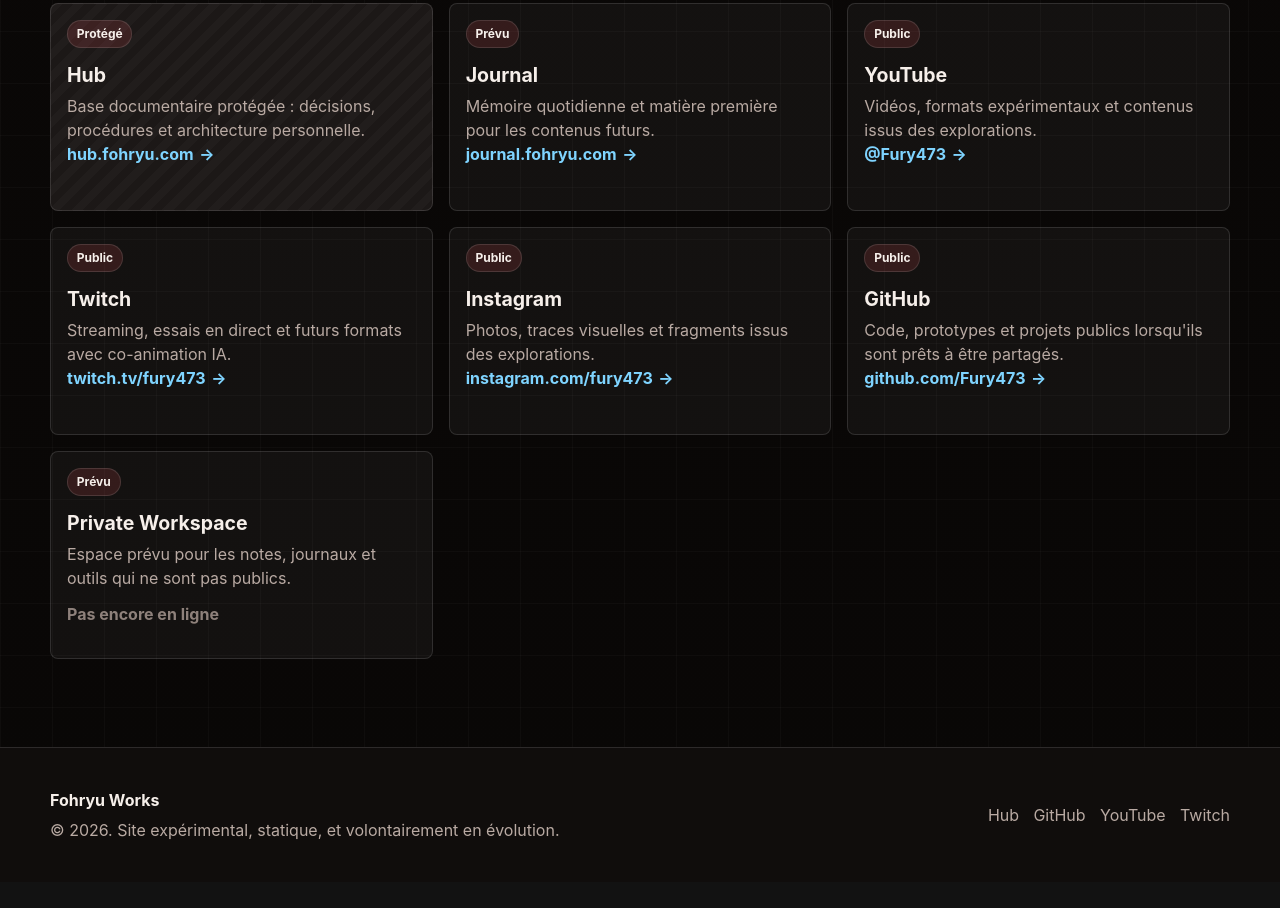
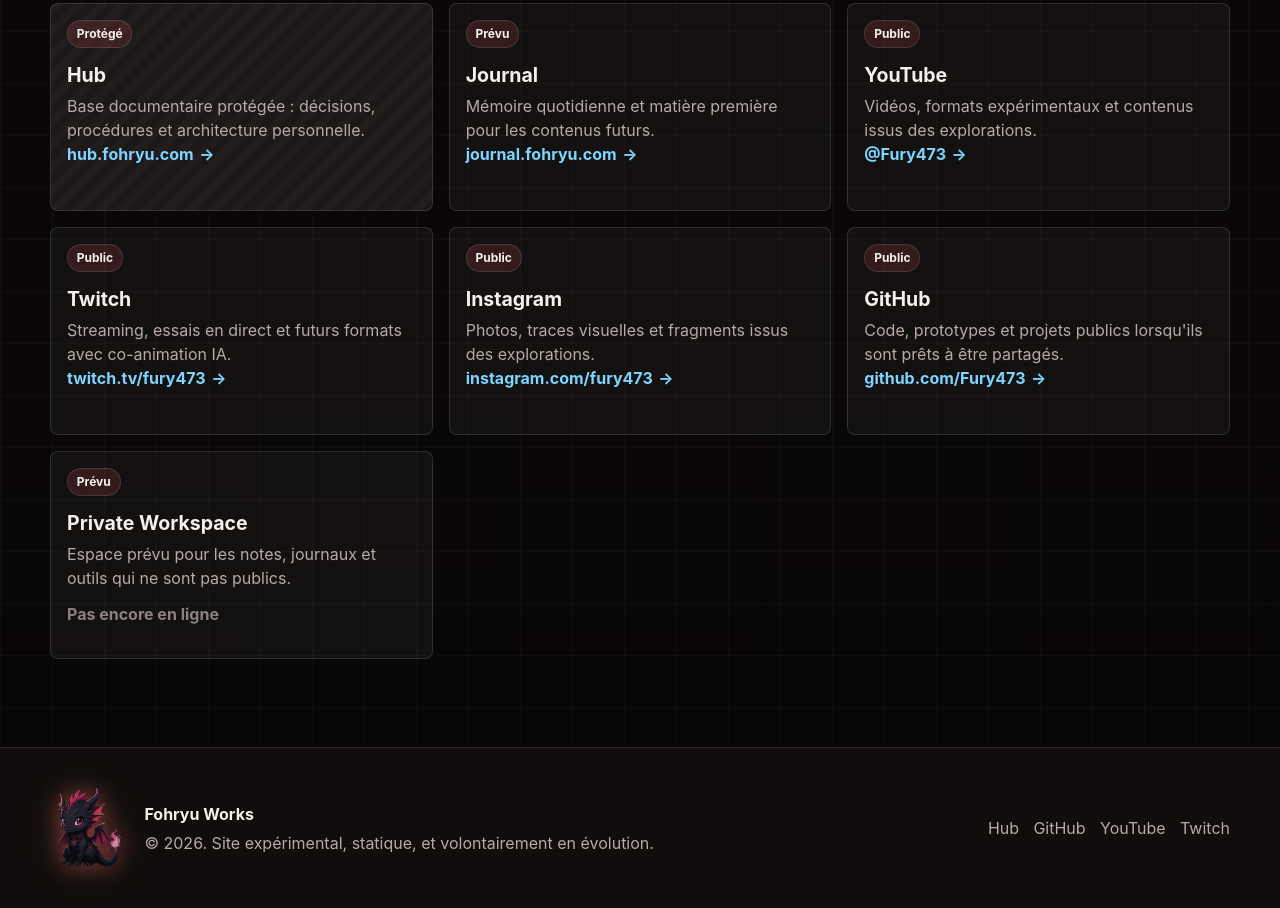
Before and after one commit to fury473/fohryu-website, a website built with Vite: page index.html in a window 1280 px wide. Shown: the part 6261-7169 px from the top of the page. Before the commit the page ends 7143 px from the top, so only its background shows below. Built offline with nearby package versions, Linux system fonts and the light colour scheme.

Commit message:
Add Ryuuko watermark to footer

```diff
--- a/src/render/app.ts
+++ b/src/render/app.ts
@@ -413,10 +413,26 @@
         className: "footer-shell",
         children: [
           el("div", {
+            className: "footer-brand",
             children: [
-              el("strong", { text: "Fohryu Works" }),
-              el("p", {
-                text: `© ${year}. Site expérimental, statique, et volontairement en évolution.`
+              el("img", {
+                className: "footer-brand__mark",
+                attrs: {
+                  src: "/ryuuko/exports/ryuuko-watermark-150.png",
+                  alt: "",
+                  width: 150,
+                  height: 150,
+                  loading: "lazy",
+                  decoding: "async"
+                }
+              }),
+              el("div", {
+                children: [
+                  el("strong", { text: "Fohryu Works" }),
+                  el("p", {
+                    text: `© ${year}. Site expérimental, statique, et volontairement en évolution.`
+                  })
+                ]
               })
             ]
           }),
--- a/src/styles/main.css
+++ b/src/styles/main.css
@@ -757,6 +757,23 @@
   margin: 0.35rem 0 0;
 }
 
+.footer-brand {
+  display: flex;
+  align-items: center;
+  gap: 0.9rem;
+  min-width: 0;
+}
+
+.footer-brand__mark {
+  flex: 0 0 auto;
+  width: 5rem;
+  height: 5rem;
+  opacity: 0.72;
+  filter:
+    drop-shadow(0 0 10px rgba(255, 90, 103, 0.58))
+    drop-shadow(0 0 18px rgba(255, 179, 106, 0.26));
+}
+
 .footer-links {
   display: flex;
   flex-wrap: wrap;
```
